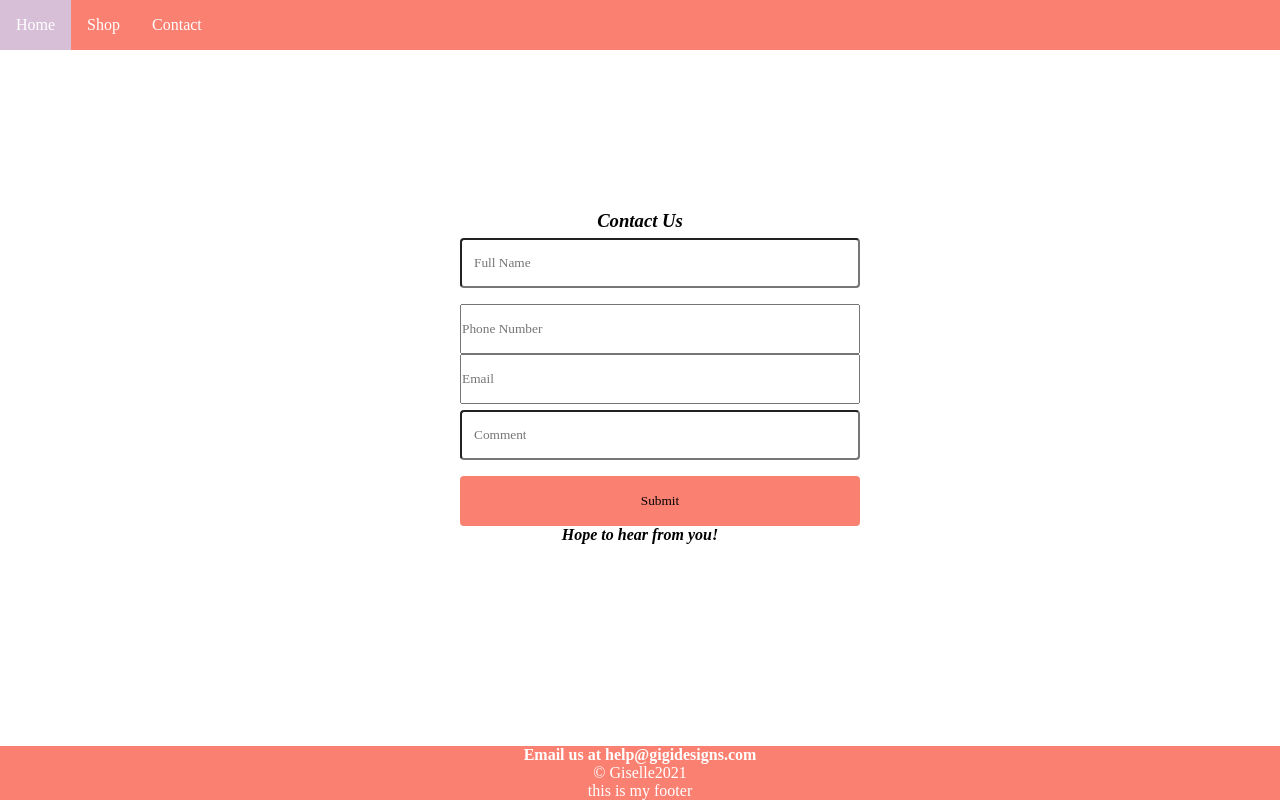
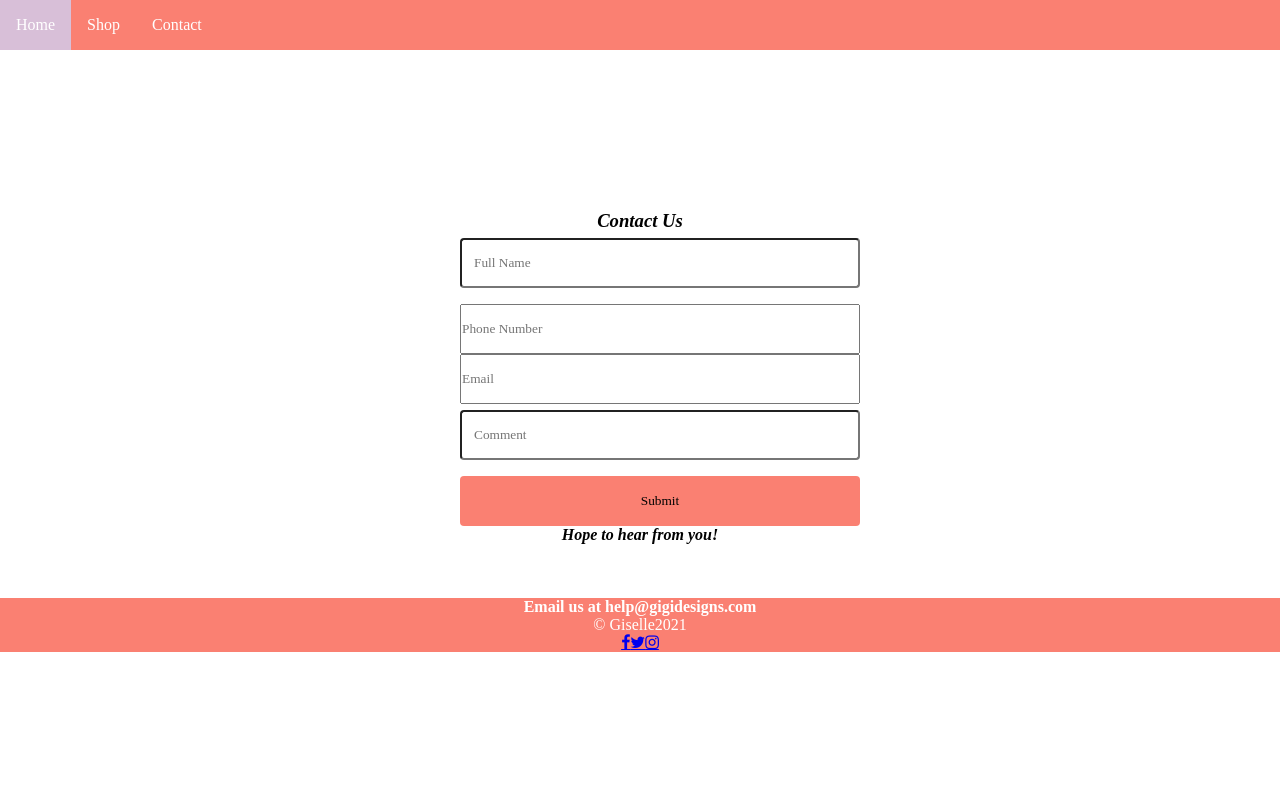
Before and after one commit to Gisellezara/ecomGigi, a React (Create React App) app: page /Contact in a window 1280 px wide. Built offline with nearby package versions, Linux system fonts and the light colour scheme.

Commit message:
update css and slideshow

```diff
--- a/public/index.html
+++ b/public/index.html
@@ -1,6 +1,7 @@
 <!DOCTYPE html>
 <html lang="en">
   <head>
+    <link rel="stylesheet" href="https://cdnjs.cloudflare.com/ajax/libs/font-awesome/4.7.0/css/font-awesome.min.css">
     <meta charset="utf-8" />
     <link rel="icon" href="%PUBLIC_URL%/favicon.ico" />
     <meta name="viewport" content="width=device-width, initial-scale=1" />
--- a/src/App.css
+++ b/src/App.css
@@ -1,4 +1,5 @@
 * {
+  box-sizing: border-box;
   font-family: Snell Roundhound, cursive;
   margin: 0;
   padding: 0;
@@ -52,40 +53,29 @@ footer {
   position: absolute;
 }
 
-/* .footer{
-    color: white;
 
-    text-align: center;
 
-    } */
-/* #copyright{
-    color: white;
-    } */
-* {
-  box-sizing: border-box;
-}
-
-body {
+/* body {
   font-family: Verdana, sans-serif;
-}
+} */
 
 .mySlides {
   display: none;
 }
 
-img {
+/* img {
   vertical-align: middle;
-}
-
-/* Slideshow container */
+} */
+/*
+Slideshow container
 .slideshow-container-home {
   max-width: 1000px;
   position: relative;
   margin: auto;
-}
+} */
 
 /* Caption text */
-.text {
+/* .text {
   color: #f2f2f2;
   font-size: 15px;
   padding: 8px 12px;
@@ -93,19 +83,19 @@ img {
   bottom: 8px;
   width: 100%;
   text-align: center;
-}
+} */
 
 /* Number text (1/3 etc) */
-.numbertext {
+/* .numbertext {
   color: #f2f2f2;
   font-size: 12px;
   padding: 8px 12px;
   position: absolute;
   top: 0;
-}
+} */
 
 /* The dots/bullets/indicators */
-.dot {
+/* .dot {
   height: 15px;
   width: 15px;
   margin: 0 2px;
@@ -113,21 +103,21 @@ img {
   border-radius: 50%;
   display: inline-block;
   transition: background-color 0.6s ease;
-}
+} */
 
-.active {
+/* .active {
   background-color: #717171;
-}
+} */
 
 /* Fading animation */
-.fade {
+/* .fade {
   -webkit-animation-name: fade;
   -webkit-animation-duration: 1.5s;
   animation-name: fade;
   animation-duration: 1.5s;
-}
+} */
 
-@-webkit-keyframes fade {
+/* @-webkit-keyframes fade {
   from {
     opacity: 0.4;
   }
@@ -142,23 +132,23 @@ img {
   to {
     opacity: 1;
   }
-}
+} */
 /* On smaller screens, decrease text size */
-@media only screen and (max-width: 300px) {
+/* @media only screen and (max-width: 300px) {
   .text {
     font-size: 11px;
-  }
-}
-* {
+  } */
+/* } */
+/* * {
   box-sizing: border-box;
   font-family: Snell Roundhound, cursive;
   margin: 0;
   padding: 0;
-}
+} */
 
-body {
+/* body {
   font-family: "Assistant", sans-serif;
-}
+} */
 
 header {
   width: 100%;
@@ -169,9 +159,9 @@ ul {
   background-color: salmon;
 }
 
-.navheader {
-  overflow: hidden;
-}
+/* .navheader {
+  overflow: conter;
+} */
 
 li {
   float: left;
@@ -239,23 +229,23 @@ footer {
   width: 100%;
   border: 15px salmon;
   bottom: 0;
-  position: fixed;
+  position: relative;
 }
 
-.footer {
+/* .footer {
   color: white;
   text-align: center;
-}
+} */
 
 /* #copyright{
     color: white;
     } */
-* {
+/* * {
   font-family: Snell Roundhound, cursive;
   margin: 0;
   padding: 0;
   box-sizing: border-box;
-}
+} */
 
 header {
   width: 100%;
@@ -318,16 +308,16 @@ li a:hover {
   padding: 20px 20px;
 }
 
-footer {
+/* footer {
   background-color: salmon;
   width: 100%;
   border: 15px salmon;
-}
+} */
 
-.footer {
+/* .footer {
   color: white;
   text-align: center;
-}
+} */
 
 #copyright {
   color: white;
--- a/src/App.js
+++ b/src/App.js
@@ -5,7 +5,7 @@ import Home from './components/Home';
 import Shop from './components/Shop';
 import Contact from './components/Contact';
 import Footer from './components/Footer';
-import SlideShow from './components/SlideShow';
+// import SlideShow from './components/SlideShow';
 // import { Router } from 'express';
 // import { Routes } from 'react-router-dom';
 import{
@@ -29,6 +29,7 @@ function App() {
     </div>
 
     <Footer />
+
     </Router>
   );
 }
--- /dev/null
+++ b/src/Partials/_footer.scss
@@ -0,0 +1,34 @@
+.fa {
+    padding: 20px;
+    font-size: 30px;
+    width: 50px;
+    text-align: center;
+    text-decoration: none;
+    margin: 5px 2px;
+    border-radius: 30px;
+  }
+
+  .fa:hover {
+      opacity: 0.7;
+  }
+
+  .fa-facebook {
+    background: #3B5998;
+    color: white;
+  }
+
+  .fa-twitter {
+    background: #55ACEE;
+    color: white;
+  }
+
+
+
+
+
+
+
+  .fa-instagram {
+    background: #125688;
+    color: white;
+  }
--- a/src/Partials/_style.scss
+++ b/src/Partials/_style.scss
@@ -29,6 +29,7 @@ li a:hover{
 }
 
 .heroimg{
+    height: 50%;
     width: 100%;
     opacity: 95%;
 }
@@ -54,28 +55,28 @@ footer{
 }
 
 
-    * {box-sizing: border-box;}
-    body {font-family: Verdana, sans-serif;}
-    .mySlides {display: none;}
-    img {vertical-align: middle;}
+    // * {box-sizing: border-box;}
+    // body {font-family: Verdana, sans-serif;}
+    // .mySlides {display: none;}
+    // img {vertical-align: middle;}
 
-    /* Slideshow container */
-    .slideshow-container-home {
-      max-width: 1000px;
-      position: relative;
-      margin: auto;
-    }
+    // /* Slideshow container */
+    // .slideshow-container-home {
+    //   max-width: 1000px;
+    //   position: relative;
+    //   margin: auto;
+    // }
 
-    /* Caption text */
-    .text {
-      color: #f2f2f2;
-      font-size: 15px;
-      padding: 8px 12px;
-      position: absolute;
-      bottom: 8px;
-      width: 100%;
-      text-align: center;
-    }
+    // /* Caption text */
+    // .text {
+    //   color: #f2f2f2;
+    //   font-size: 15px;
+    //   padding: 8px 12px;
+    //   position: absolute;
+    //   bottom: 8px;
+    //   width: 100%;
+    //   text-align: center;
+    // }
 
 
 
--- a/src/components/Contact.js
+++ b/src/components/Contact.js
@@ -21,6 +21,9 @@ const Contact = () => {
             <i> Hope to hear from you!</i>
           </h4>
         </form>
+        <br />
+        <br />
+        <br />
       </div>
     </div>
   )
--- a/src/components/Footer.js
+++ b/src/components/Footer.js
@@ -9,7 +9,10 @@ const Footer = () => {
 
                 <h4>Email us at help@gigidesigns.com</h4>
                 <p>&copy; Giselle2021</p>
-                <p>this is my footer</p>
+                <a href="#" class="fa fa-facebook"></a>
+                <a href="#" class="fa fa-twitter"></a>
+                <a href="#" class="fa fa-instagram"></a>
+
 
             </div>
         </footer>
--- a/src/components/Home.js
+++ b/src/components/Home.js
@@ -5,7 +5,7 @@ const Home = () => {
   return (
     <div>
         <p>
-            <img className="heroimg" src="img/pinlogooo.png" />
+            <img className="heroimg" src="img/pinlogooo.png" alt=''/>
         </p>
 
           <h1>About us!</h1>
@@ -15,9 +15,13 @@ const Home = () => {
              has grown through the years. The owner is Giselle Guevara. She was fascinated by buying cups while traveling,
              which sparked her interest in selling and designing each cup displayed on this website.
           </p>
+          <br/>
 
-          <SlideShow/>
-          </div>
+          <SlideShow />
+           </div>
+
+
+
  )
 };
 
--- a/src/components/Navbar.js
+++ b/src/components/Navbar.js
@@ -3,9 +3,7 @@ import React from "react";
 import {
   BrowserRouter as Router,
   Outlet,
-  Link,
-  useRouteMatch,
-  useParams,
+
 } from "react-router-dom";
 
 const Navbar = () => {
--- a/src/main.scss
+++ b/src/main.scss
@@ -1,4 +1,5 @@
 @import './Partials/style';
 @import './Partials/contact';
 @import './Partials/shop';
-@import './Partials/slideshow'
+@import './Partials/slideshow';
+@import './Partials/footer';
```
Also changed, not shown: src/Partials/_slideshow.scss (+14 -13 lines), src/components/SlideShow.js (+19 -6 lines), 2 other files (tests, documents, lock files or other folders).
